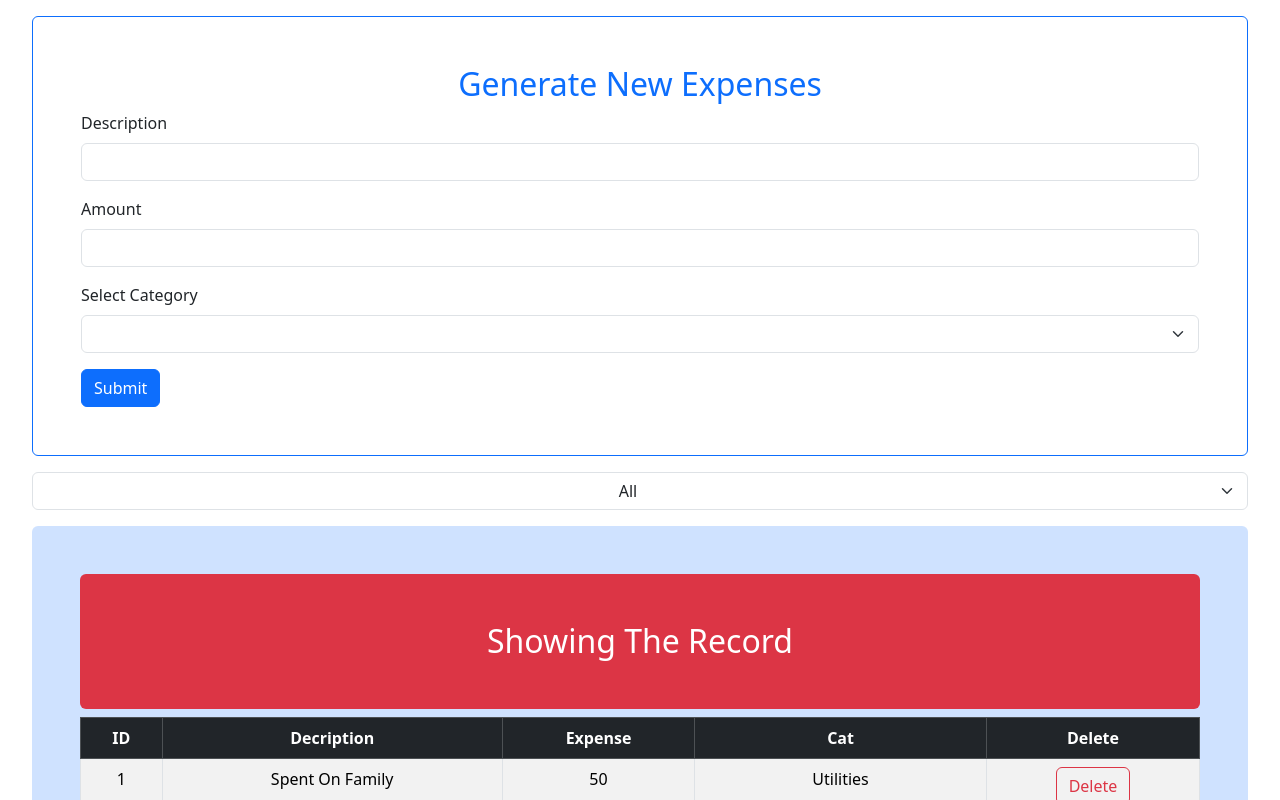
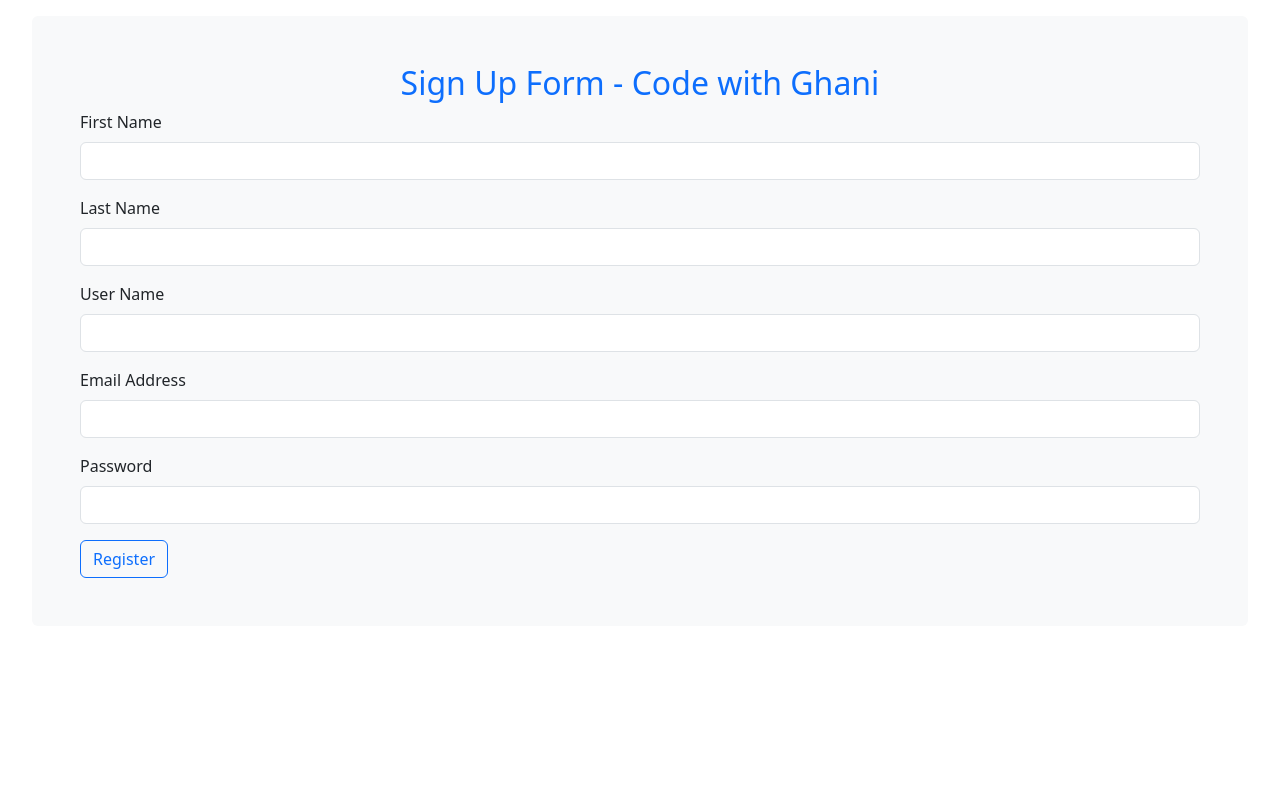
Before and after one commit to codewithghani/react-fundamentals, a React (Vite) app: page / in a window 1280 px wide. Shown: the top 800 px of the page. Built offline with nearby package versions, Linux system fonts and the light colour scheme.

Commit message:
building a sign-in / sign up form with react hook & zod for handling form state & management

```diff
--- a/src/App.tsx
+++ b/src/App.tsx
@@ -19,6 +19,7 @@ import ExpenseList from "./components/ExpenseTracker/components/ExpenseList";
 // import Style from "./components/Style"; /* using of style sheet  */
 
 // import ParentComponent from "./components/ParentComponent";
+import LogInForm from "./components/ExpenseTracker/components/LogInForm";
 import "bootstrap/dist/css/bootstrap.min.css";
 import ExpenseFilter from "./components/ExpenseTracker/components/ExpenseFilter";
 import ExpenseForm from "./components/ExpenseTracker/components/ExpenseForm";
@@ -70,7 +71,8 @@ function App() {
 
   return (
     <div>
-      <ExpenseForm
+      <LogInForm />
+      {/* <ExpenseForm
         onSubmit={(expense) =>
           setExpense([
             ...expenses,
@@ -82,7 +84,7 @@ function App() {
         }
       />
       <ExpenseFilter onSelected={handleSelected} />
-      <ExpenseList expenses={visibleExpense} onDelete={handleDelete} />
+      <ExpenseList expenses={visibleExpense} onDelete={handleDelete} /> */}
     </div>
   );
 }
--- /dev/null
+++ b/src/components/ExpenseTracker/components/LogInForm.tsx
@@ -0,0 +1,117 @@
+import { zodResolver } from "@hookform/resolvers/zod";
+import { useForm } from "react-hook-form";
+import { z } from "zod";
+
+const schema = z.object({
+  firstName: z
+    .string()
+    .min(4, { message: "First Name cannot be shorter than 4 characters" })
+    .max(10, { message: "First Name cannot be greater than 10 characters" }),
+  lastName: z
+    .string()
+    .min(3, { message: "Last Name cannot be shorter than 3 characters" })
+    .max(8, { message: "Last Name cannot be greater than 8 characters" }),
+  userName: z
+    .string()
+    .min(3, { message: "User Name cannot be shorter than 3 characters" })
+    .max(8, { message: "User Name cannot be greater than 6 characters" }),
+  email: z.string().email(),
+  password: z
+    .string()
+    .min(8, { message: "Password cannot be shorter than 8 charcters" })
+    .max(12, { message: "Password must be greater than 12 characters" }),
+});
+type LogInFormData = z.infer<typeof schema>;
+const LogInForm = () => {
+  const {
+    register,
+    handleSubmit,
+    formState: { errors },
+  } = useForm<LogInFormData>({ resolver: zodResolver(schema) });
+  return (
+    <form
+      className="p-5 border-1 rounded border-dark bg-body-tertiary"
+      onSubmit={handleSubmit((data) => console.log(data))}
+    >
+      <h2 className="text-center text-primary">
+        {" "}
+        Sign Up Form - Code with Ghani
+      </h2>
+      <div className="mb-3">
+        <label htmlFor="firstName" className="form-label">
+          First Name
+        </label>
+        <input
+          {...register("firstName")}
+          id="firstName"
+          type="text"
+          className="form-control"
+        />
+        {errors.firstName && (
+          <p className="text-danger">{errors.firstName.message}</p>
+        )}
+      </div>
+      <div className="mb-3">
+        <label htmlFor="lastName" className="form-label">
+          {" "}
+          Last Name
+        </label>
+        <input
+          {...register("lastName")}
+          id="lastName"
+          type="text"
+          className="form-control"
+        />
+        {errors.lastName && (
+          <p className="text-danger">{errors.lastName.message}</p>
+        )}
+      </div>
+      <div className="mb-3">
+        <label htmlFor="userName" className="form-label">
+          {" "}
+          User Name
+        </label>
+        <input
+          {...register("userName")}
+          id="userName"
+          type="text"
+          className="form-control"
+        />
+        {errors.userName && (
+          <p className="text-danger">{errors.userName.message}</p>
+        )}
+      </div>
+      <div className="mb-3">
+        <label htmlFor="email" className="form-label">
+          Email Address
+        </label>
+        <input
+          {...register("email")}
+          id="email"
+          type="text"
+          className="form-control"
+        />
+        {errors.email && <p className="text-danger">{errors.email.message}</p>}
+      </div>
+      <div className="mb-3">
+        <label htmlFor="password" className="form-label">
+          Password
+        </label>
+        <input
+          {...register("password")}
+          id="password"
+          type="password"
+          className="form-control"
+        />
+        {errors.password && (
+          <p className="text-danger">{errors.password.message}</p>
+        )}
+      </div>
+      <button type="submit" className="btn btn-outline-primary align-middle">
+        Register
+      </button>
+    </form>
+  );
+};
+
+export default LogInForm;
```
